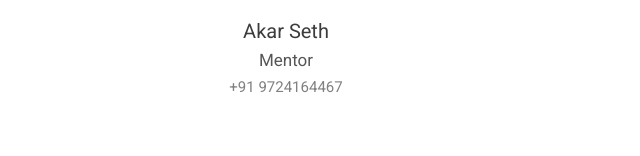
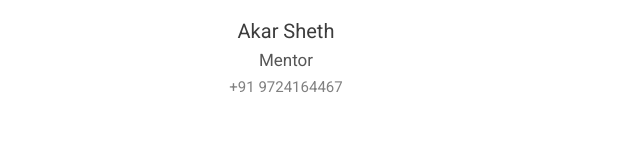
Before and after one commit to KhushilMistry/ifest_countdown, a plain HTML site: page team.html in a window 1280 px wide. Shown: the part 623-779 px from the top of the page, 549-1189 px from the left. Drawn offline with nearby package versions, Linux system fonts and the light colour scheme.

Commit message:
Change in name

```diff
--- a/team.html
+++ b/team.html
@@ -25,7 +25,7 @@
         </div>
         <div class="col-sm-4 margin-bottom-xl text-center">
             <img class="center-block" src="images/team/akar.jpeg" height="200">
-            <p class="name">Akar Seth</p>
+            <p class="name">Akar Sheth</p>
             <p class="position">Mentor</p>
             <p class="number">+91 9724164467</p>
         </div>
```
